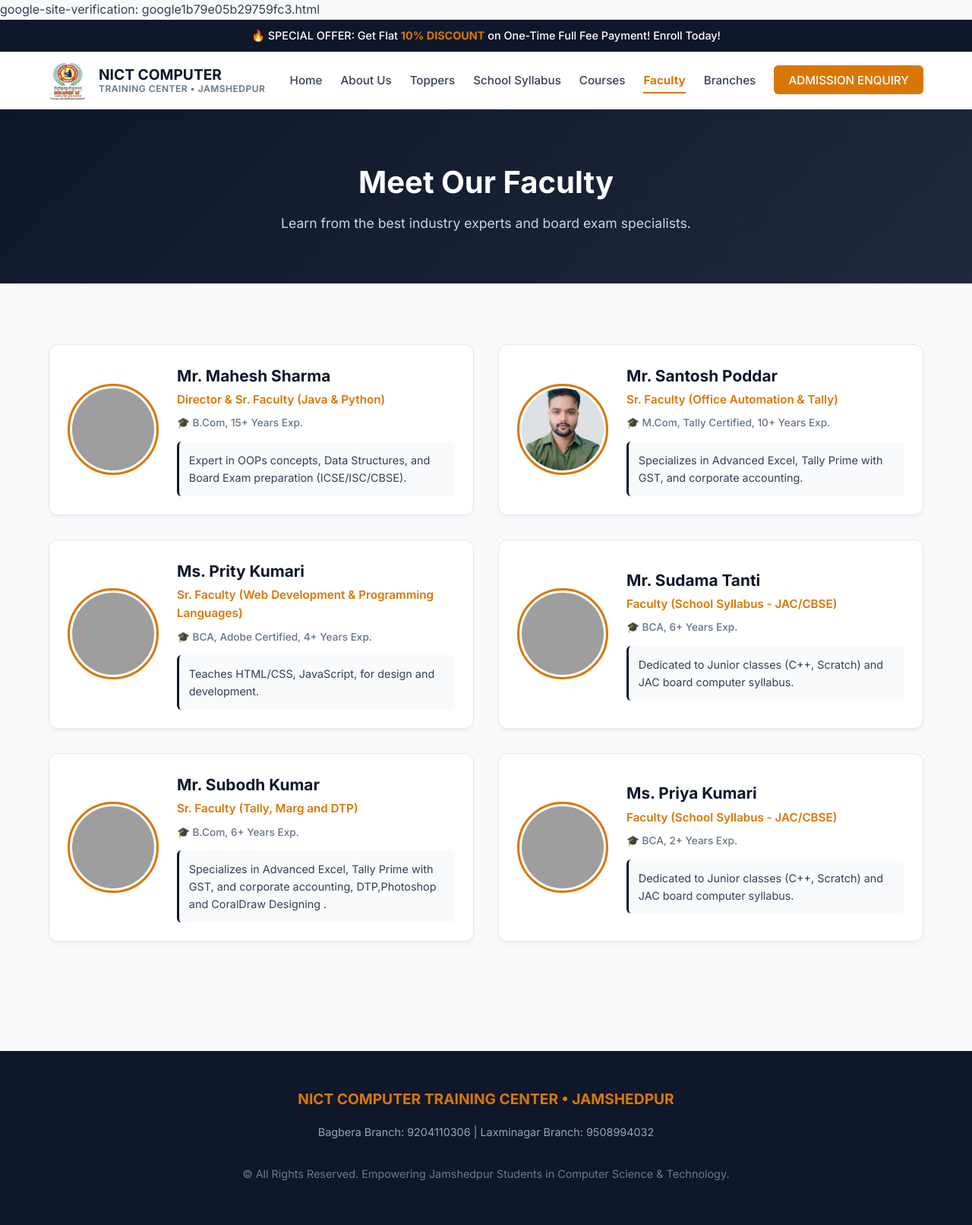
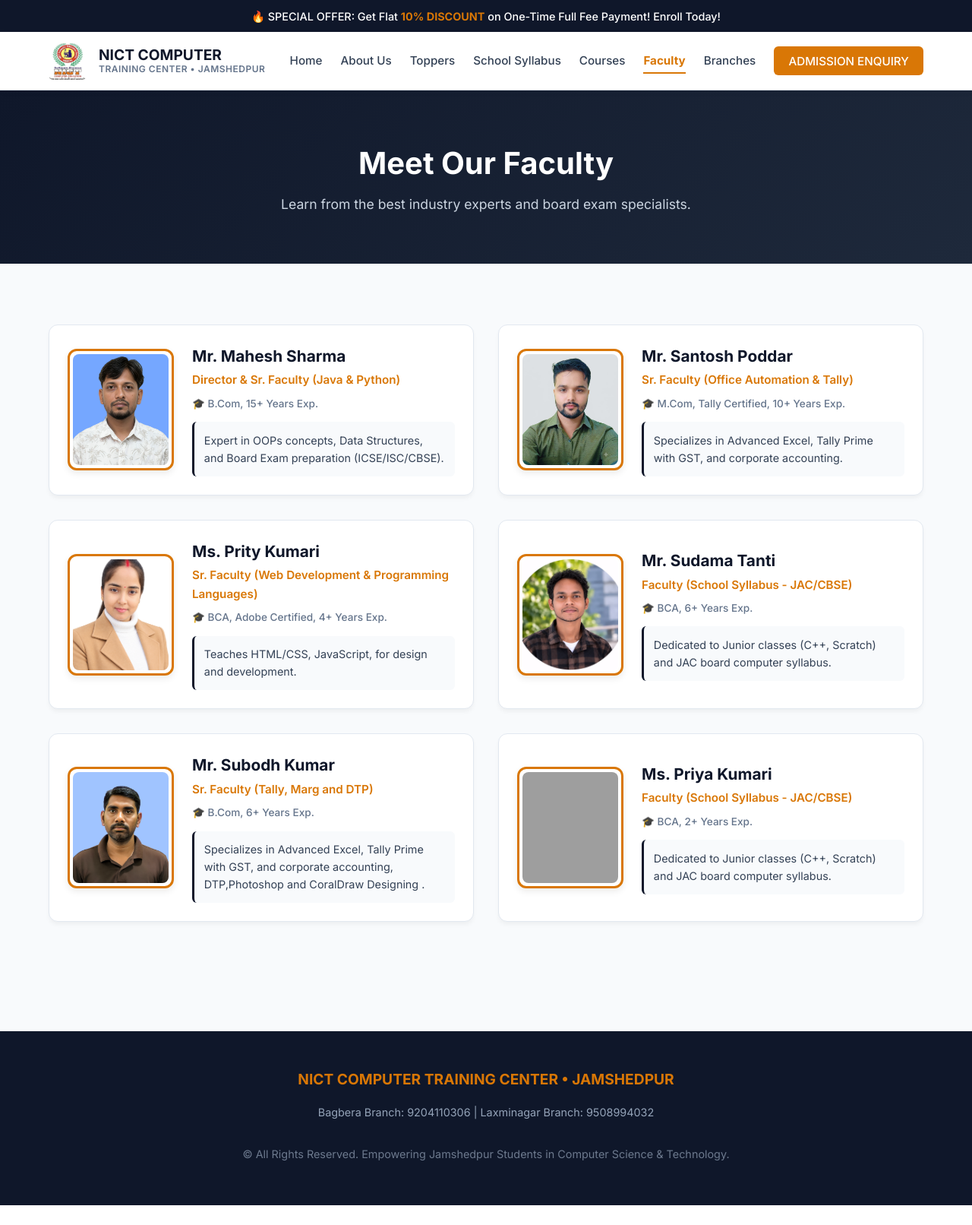
Before and after one commit to prityjsr1404-lang/nict-website, a Flask app: page /faculty in a window 1280 px wide. Shown: the whole page at 76% size. After the commit the page ends 1586 px from the top, so only its background shows below. Run offline with Flask 3, Linux system fonts and the light colour scheme; grey boxes are pictures that could not be loaded.

Commit message:
Updated professional theme, added about and faculty pages

```diff
--- a/data.py
+++ b/data.py
@@ -116,7 +116,7 @@ FACULTY = [
         "name": "Mr. Mahesh Sharma", "title": "Director & Sr. Faculty (Java & Python)",
         "qual": "B.Com, 15+ Years Exp.", "initials": "MS",
         "desc": "Expert in OOPs concepts, Data Structures, and Board Exam preparation (ICSE/ISC/CBSE).",
-        "image": "mahesh.jpg" # Naya field
+        "image": "mahesh.png" # Naya field
     },
     {
         "name": "Mr. Santosh Poddar", "title": "Sr. Faculty (Office Automation & Tally)",
@@ -128,19 +128,19 @@ FACULTY = [
         "name": "Ms. Prity Kumari", "title": "Sr. Faculty (Web Development & Programming Languages)",
         "qual": "BCA, Adobe Certified, 4+ Years Exp.", "initials": "PK",
         "desc": "Teaches HTML/CSS, JavaScript,  for design and development.",
-        "image": "prity.jpg"
+        "image": "prity.png"
     },
     {
         "name": "Mr. Sudama Tanti", "title": "Faculty (School Syllabus - JAC/CBSE)",
         "qual": "BCA, 6+ Years Exp.", "initials": "ST",
         "desc": "Dedicated to Junior classes (C++, Scratch) and JAC board computer syllabus.",
-        "image": "sudama.jpg"
+        "image": "sudama.jpeg"
     }
     , {
             "name": "Mr. Subodh Kumar", "title": "Sr. Faculty (Tally, Marg and DTP)",
             "qual": "B.Com, 6+ Years Exp.", "initials": "SK",
             "desc": "Specializes in Advanced Excel, Tally Prime with GST, and corporate accounting, DTP,Photoshop and CoralDraw Designing .",
-            "image": "subodh.jpg"
+            "image": "subodh.png"
         },
         {
             "name": "Ms. Priya Kumari", "title": "Faculty (School Syllabus - JAC/CBSE)",
--- a/static/css/style.css
+++ b/static/css/style.css
@@ -740,38 +740,61 @@ a {
     box-shadow: 0 10px 25px rgba(0,0,0,0.1);
 }
 
+/* =========================================
+   PROFESSIONAL FACULTY CARDS (UPDATED)
+   ========================================= */
+.faculty-profile-card {
+    background: white;
+    border: 1px solid var(--border);
+    border-radius: 12px;
+    display: flex;
+    align-items: center;
+    gap: 1.5rem;
+    padding: 1.5rem;
+    box-shadow: 0 4px 6px -1px rgba(0,0,0,0.05);
+    transition: transform 0.2s, box-shadow 0.2s;
+}
+
+.faculty-profile-card:hover {
+    transform: translateY(-4px);
+    box-shadow: 0 10px 25px rgba(0,0,0,0.1);
+}
+
+/* Image ko Rounded Rectangle banane ke liye */
 .faculty-img-wrapper {
-    width: 120px;
-    height: 120px;
+    width: 140px;       /* Width badha di */
+    height: 160px;      /* Height badha di (Rectangle shape) */
     flex-shrink: 0;
-    border-radius: 50%;
+    border-radius: 12px; /* Circle (50%) ki jagah Rounded Rectangle (12px) */
     border: 3px solid var(--accent);
-    padding: 3px;
+    padding: 4px;
     background: white;
     overflow: hidden;
     display: flex;
     align-items: center;
     justify-content: center;
+    box-shadow: 0 4px 10px rgba(0,0,0,0.08);
 }
 
 .faculty-img-wrapper img {
     width: 100%;
     height: 100%;
-    object-fit: cover;
-    border-radius: 50%;
+    object-fit: cover; /* Photo stretch nahi hogi, crop hoke fit hogi */
+    border-radius: 8px; /* Andar ki image ke corners bhi round */
 }
 
+/* Fallback (Initials) ka design */
 .faculty-avatar-fallback {
     width: 100%;
     height: 100%;
     background: var(--bg-body);
     color: var(--primary);
-    font-size: 2rem;
+    font-size: 2.5rem;
     font-weight: 800;
     display: flex;
     align-items: center;
     justify-content: center;
-    border-radius: 50%;
+    border-radius: 8px;
 }
 
 .faculty-details {
@@ -812,6 +835,12 @@ a {
     .faculty-profile-card {
         flex-direction: column;
         text-align: center;
+        padding: 2rem 1.5rem;
+    }
+    .faculty-img-wrapper {
+        width: 160px;
+        height: 180px;
+        margin: 0 auto 1rem auto;
     }
     .faculty-desc-box {
         border-left: none;
--- a/templates/base.html
+++ b/templates/base.html
@@ -1,7 +1,7 @@
 <!DOCTYPE html>
 <html lang="en">
 <head>
-    google-site-verification: google1b79e05b29759fc3.html
+
     <meta charset="UTF-8">
     <meta name="viewport" content="width=device-width, initial-scale=1.0">
     <title>{% block title %}{{ INSTITUTE_NAME }}{% endblock %}</title>
--- a/templates/faculty.html
+++ b/templates/faculty.html
@@ -6,7 +6,7 @@
     <title>Document</title>
 </head>
 <body>
-    {% extends "base.html" %}
+   {% extends "base.html" %}
 {% block title %}Our Faculty | {{ INSTITUTE_NAME }}{% endblock %}
 
 {% block content %}
@@ -23,7 +23,7 @@
             {% for f in faculty %}
             <div class="faculty-profile-card">
 
-                <!-- Image Area -->
+                <!-- Rounded Rectangle Image Area -->
                 <div class="faculty-img-wrapper">
                     <!-- Agar image mil jati hai toh ye show hogi, warna fallback as initials -->
                     <img src="{{ url_for('static', filename='images/faculty/' + f.image) }}"
```
Also changed, not shown: static/images/faculty/mahesh.png (added), static/images/faculty/prity.png (added), static/images/faculty/subodh.png (added), static/images/faculty/sudama.jpeg (added).
